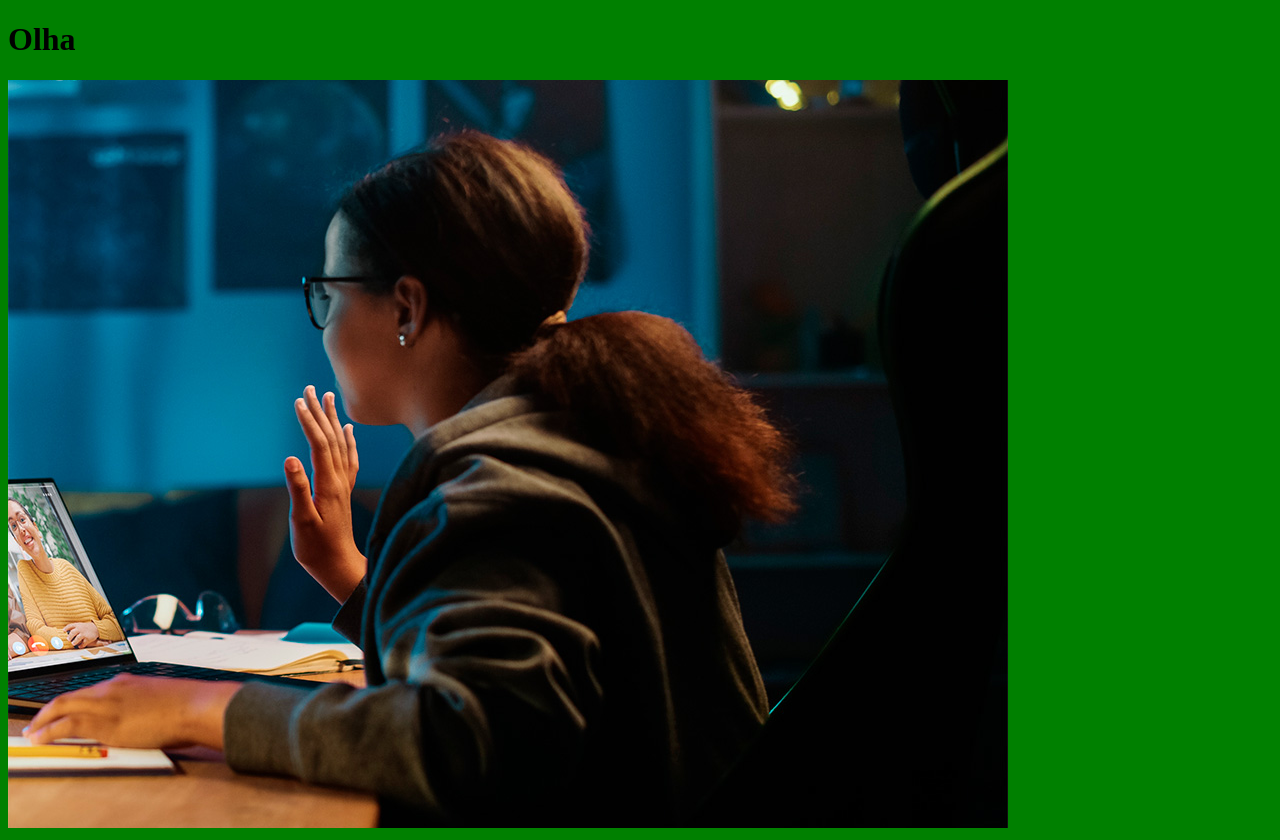
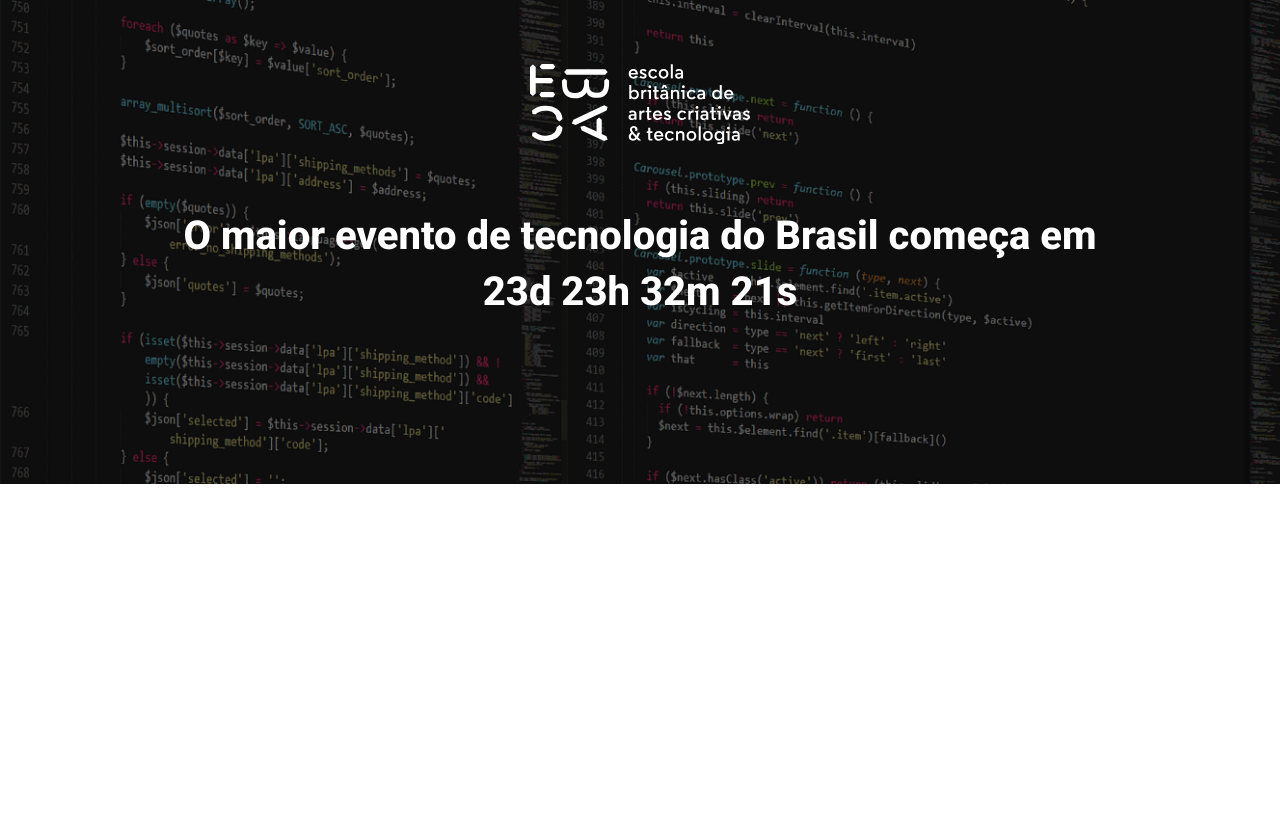
Before and after one commit to GustavoLageDEV/ebac_tech_talks, a website built with Parcel: page src/index.html in a window 1280 px wide. After the commit the page ends 800 px from the top, so only its background shows below. Built offline with nearby package versions, Linux system fonts and the light colour scheme.

Commit message:
Creating hero

```diff
--- a/src/index.html
+++ b/src/index.html
@@ -1,14 +1,25 @@
 <!DOCTYPE html>
-<html lang="en">
+<html lang="pt-br">
 <head>
     <meta charset="UTF-8">
     <meta name="viewport" content="width=device-width, initial-scale=1.0">
-    <title>Landing Page</title>
+    <title>EBAC Tech Talks</title>
+
+    <link rel="preconnect" href="https://fonts.googleapis.com">
+    <link rel="preconnect" href="https://fonts.gstatic.com" crossorigin>
+    <link href="https://fonts.googleapis.com/css2?family=Roboto:ital,wght@0,100..900;1,100..900&display=swap" rel="stylesheet">
+
     <link rel="stylesheet" href="styles/main.scss">
 </head>
 <body>
-    <h1>Olha</h1>
-    <img src="images/backend.png" alt="">
+    <header class="hero">
+        <div class="container">
+            <img class="hero__logo" src="images/ebac_logo.svg" alt="">
+            <p class="hero__text">
+                O maior evento de tecnologia do Brasil começa em 23d 23h 32m 21s
+            </p>
+        </div>
+    </header>
     <script src="scripts/main.js"></script>
 </body>
 </html>
--- /dev/null
+++ b/src/styles/_hero.scss
@@ -0,0 +1,51 @@
+.hero {
+    padding-top: 64px;
+    padding-bottom: 100px;
+    background-image: url(../images/fundo.png);
+    background-repeat: no-repeat;
+    background-size: cover;
+    position: relative;
+
+    .container {
+        position: relative;
+    }
+
+    &::before {
+        position: absolute;
+        top: 0;
+        left: 0;
+        width: 100%;
+        height: 100%;
+        background-color: #000;
+        content: "";
+        opacity: .5;
+    }
+
+    &__text {
+        margin: 64px 0;
+        font-size: 40px;
+        line-height: 56px;
+        font-weight: 800;
+        text-align: center;
+    }
+
+    &__logo {
+        display: block;
+        margin: 0 auto;
+        height: 80px;
+    }
+
+    @media (max-width:640px) {
+        padding: 40px 0;
+
+        &__logo {
+            height: 40px;
+        }
+
+        &__text {
+            font-size: 22px;
+            line-height: 24px;
+            margin: 24px 0;
+        }
+    }
+}
--- a/src/styles/main.scss
+++ b/src/styles/main.scss
@@ -1,3 +1,26 @@
-body {
-    background-color: green;
+@use 'hero';
+
+* {
+    margin: 0;
+    padding: 0;
+    box-sizing: border-box ;
+    font-family: Roboto, sans-serif;
+    color: #fff;
 }
+
+.container {
+    max-width: 960px;
+    width: 100%;
+    margin: 0 auto;
+
+    @media (max-width: 1024px) {
+        max-width: 90%;
+    }
+
+    @media (max-width: 640px) {
+        max-width: 80%;
+    }
+
+
+
+}
```
